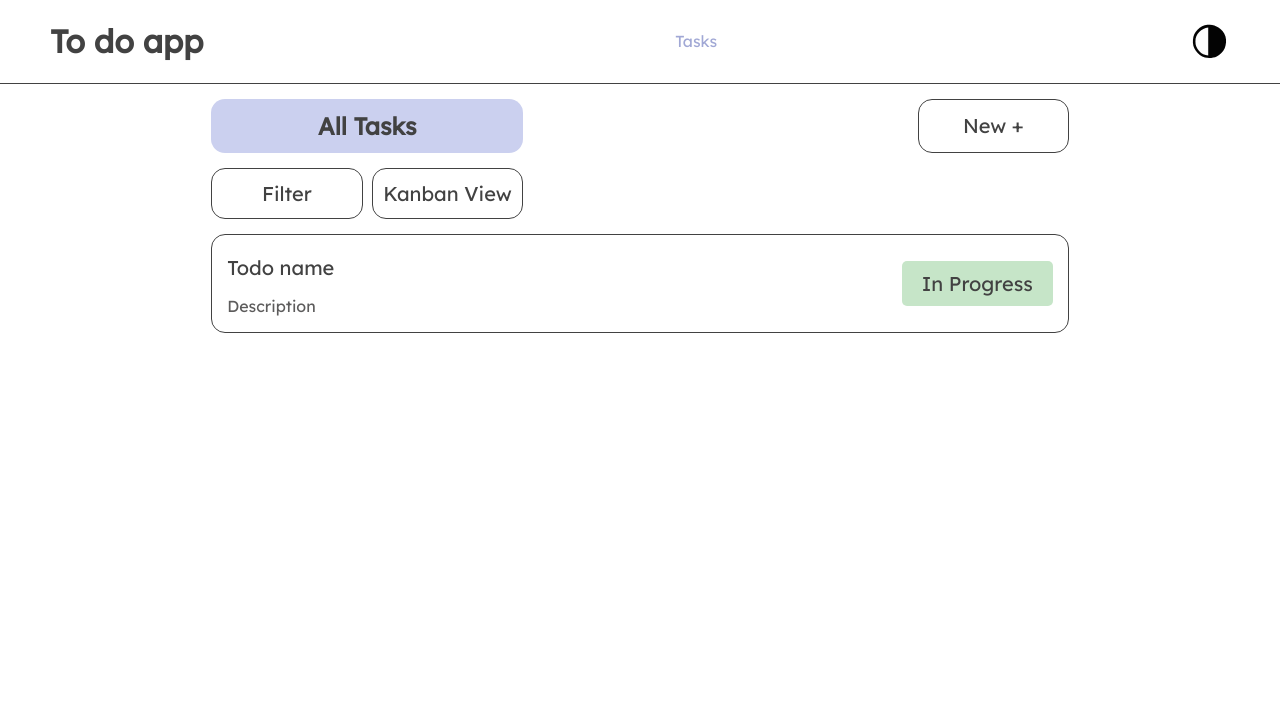
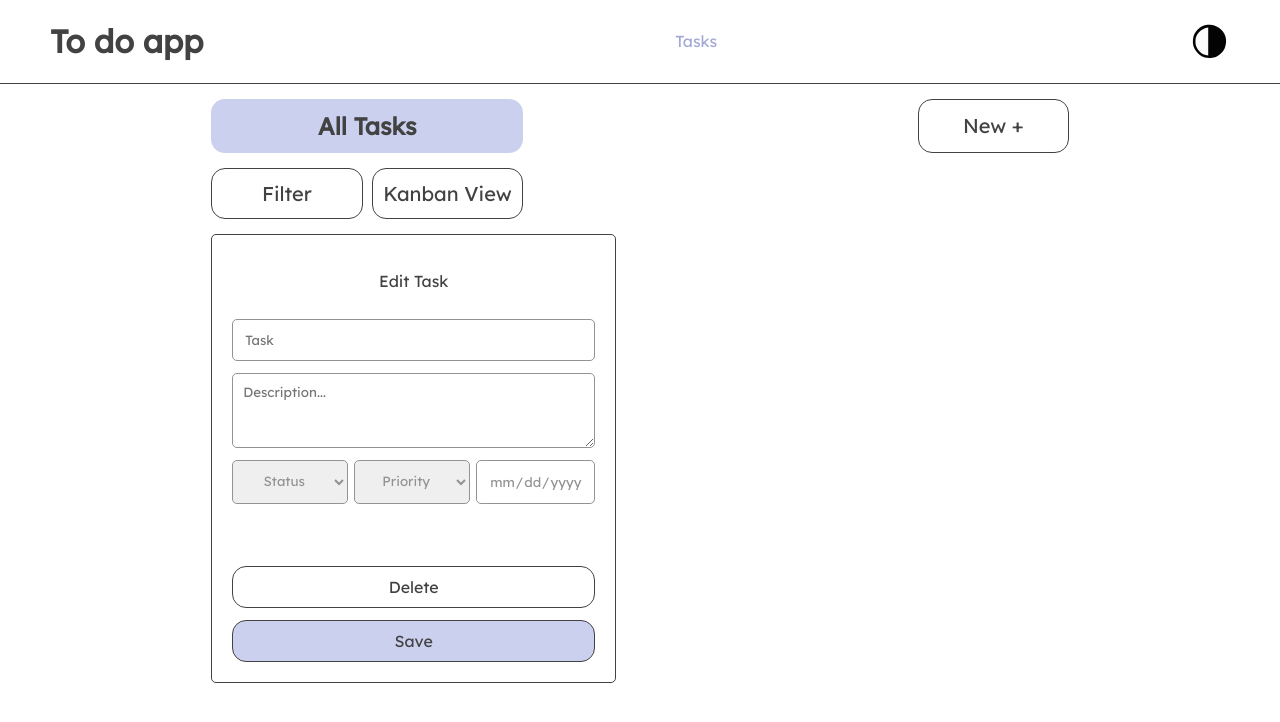
Before and after one commit to WendyDarli/todo-react, a React (Vite) app: page / in a window 1280 px wide. Shown: the top 722 px of the page. Built offline with nearby package versions, Linux system fonts and the light colour scheme.

Commit message:
feat(Modal): add component layout and styles
Modal for creating/updating tasks

```diff
--- a/src/components/App.jsx
+++ b/src/components/App.jsx
@@ -1,7 +1,7 @@
 import Header from './Header/Header.jsx'
 import Wrapper from './Wrapper/Wrapper.jsx'
-import Todo from './Todo/Todo.jsx'
-
+//import Todo from './Todo/Todo.jsx'
+import Modal from './Create-Delete-Modal/Modal.jsx'
 function App() { //root
 
     return(
@@ -9,7 +9,7 @@ function App() { //root
         <Header/>
         <div id='centralizer'>
           <Wrapper/>
-          <Todo/>
+          <Modal/>
         </div>
       </>
     );
--- /dev/null
+++ b/src/components/Create-Delete-Modal/Modal.css
@@ -0,0 +1,78 @@
+#modal-container{
+    border: 1px solid var(--black);
+    border-radius: 5px;
+    display: flex;
+    flex-direction: column;
+    padding: 20px;
+    max-width: 363px;
+    gap: 12px;
+}
+
+#modal-container > p {
+    text-align: center;
+}
+
+.selects-container{
+    display:flex;
+    justify-content: space-between;
+    flex-wrap: wrap;
+    margin-bottom: 50px;
+}
+
+input{
+    border: 1px solid var(--light-gray);
+    border-radius: 5px;
+    padding: 12px;
+    width: 100%;
+    box-sizing: border-box;
+    font-family: inherit;
+
+}
+
+textarea{
+    border: 1px solid var(--light-gray);
+    border-radius: 5px;
+    padding: 10px;
+    font-family: inherit;
+    width: 100%;
+    box-sizing: border-box;
+    height: 75px;
+}
+
+select{
+    border: 1px solid var(--light-gray);
+    border-radius: 5px;
+    font-family: inherit;
+    color: var(--light-gray);
+    text-align: center;
+    width: 116px;
+
+}
+
+input[type="date"]{
+    width: 119px;
+    color: var(--light-gray);
+}
+
+input:focus, textarea:focus, select:focus{
+    outline: none;
+    border: 1px solid var(--light-gray);
+}
+
+.form-bttn{
+    padding: 10px 0px;
+    font-size: 16px;
+}
+
+.lilac-bttn{
+    background-color: var(--light-lilac);
+}
+.lilac-bttn:hover{
+    background-color: var(--darker-lilac);
+}
+
+/* hide date icon */
+input[type="date"]::-webkit-calendar-picker-indicator {
+  display: none;
+  -webkit-appearance: none;
+}
--- /dev/null
+++ b/src/components/Create-Delete-Modal/Modal.jsx
@@ -0,0 +1,38 @@
+import './Modal.css';
+
+function Modal(){
+
+    return(
+        <div id='modal-container'>
+            <p>Edit Task</p>
+
+                <input aria-label='type task' type='text'  placeholder='Task' required></input>
+                <textarea aria-label='description' placeholder='Description...' required></textarea>
+
+            <div className='selects-container'>
+
+                <select required>
+                    <option value=''>Status</option>
+                    <option value='to-do'>To-Do</option>
+                    <option value='in progress'>In Progress</option>
+                    <option value='done'>Done</option>
+                </select>
+
+                <select required>
+                    <option value=''>Priority</option>
+                    <option value='high'>High</option>
+                    <option value='medium'>Medium</option>
+                    <option value='Low'>Low</option>
+                </select>
+
+                    <input aria-label='date' type='date' required></input>
+            </div>
+
+            <button className='border form-bttn' type='button'>Delete</button>
+            <button className='border form-bttn lilac-bttn' type='button'>Save</button>
+
+        </div>
+    );
+}
+
+export default Modal
--- a/src/styles/general.css
+++ b/src/styles/general.css
@@ -40,7 +40,12 @@ button{
   color: var(--black);
   font-size: 20px;
   background-color: var(--white);
+  cursor: pointer;
 
+}
+
+button:hover{
+  background-color: #71717546;
 }
 
 .short-btn{
```
